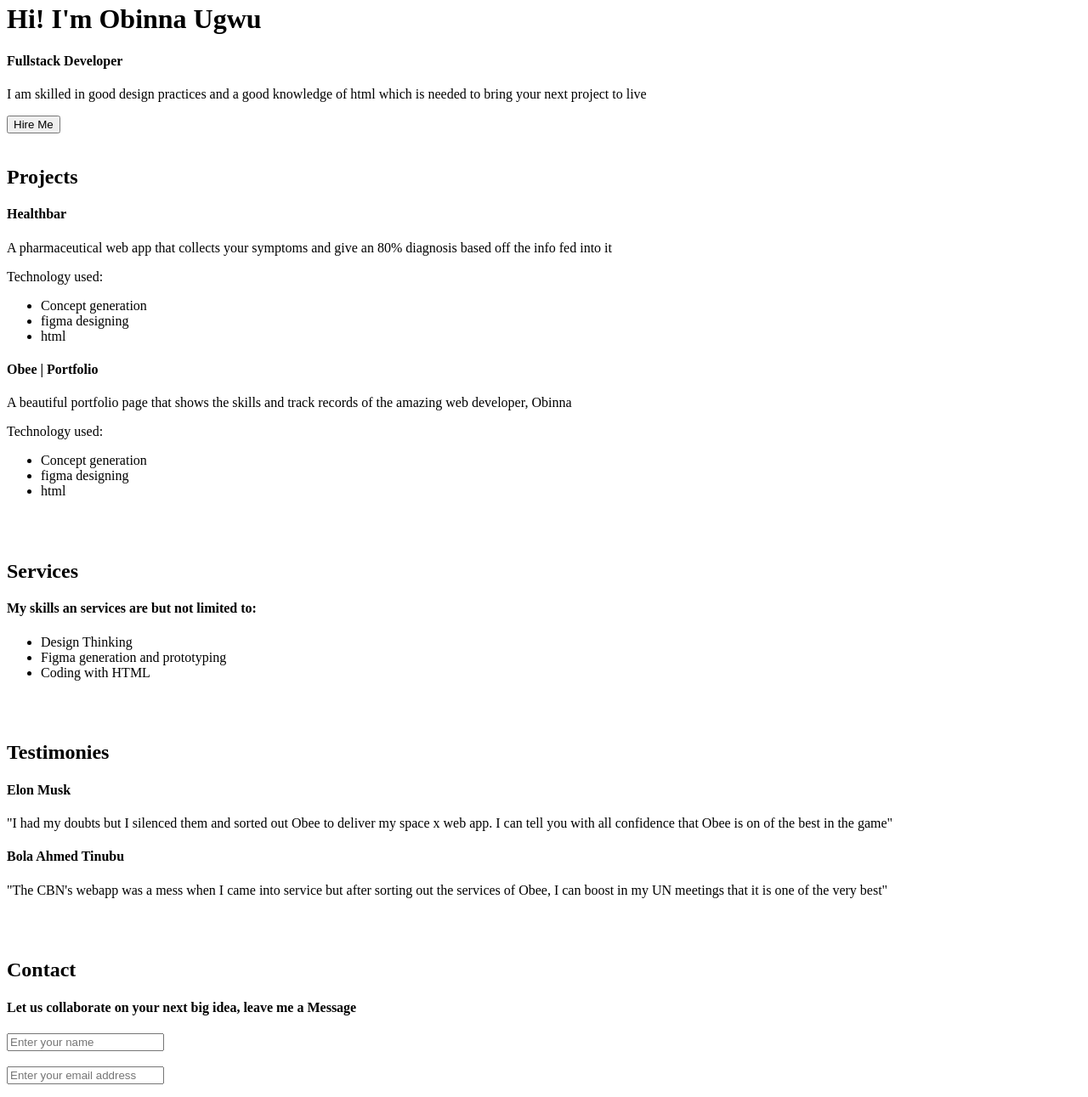
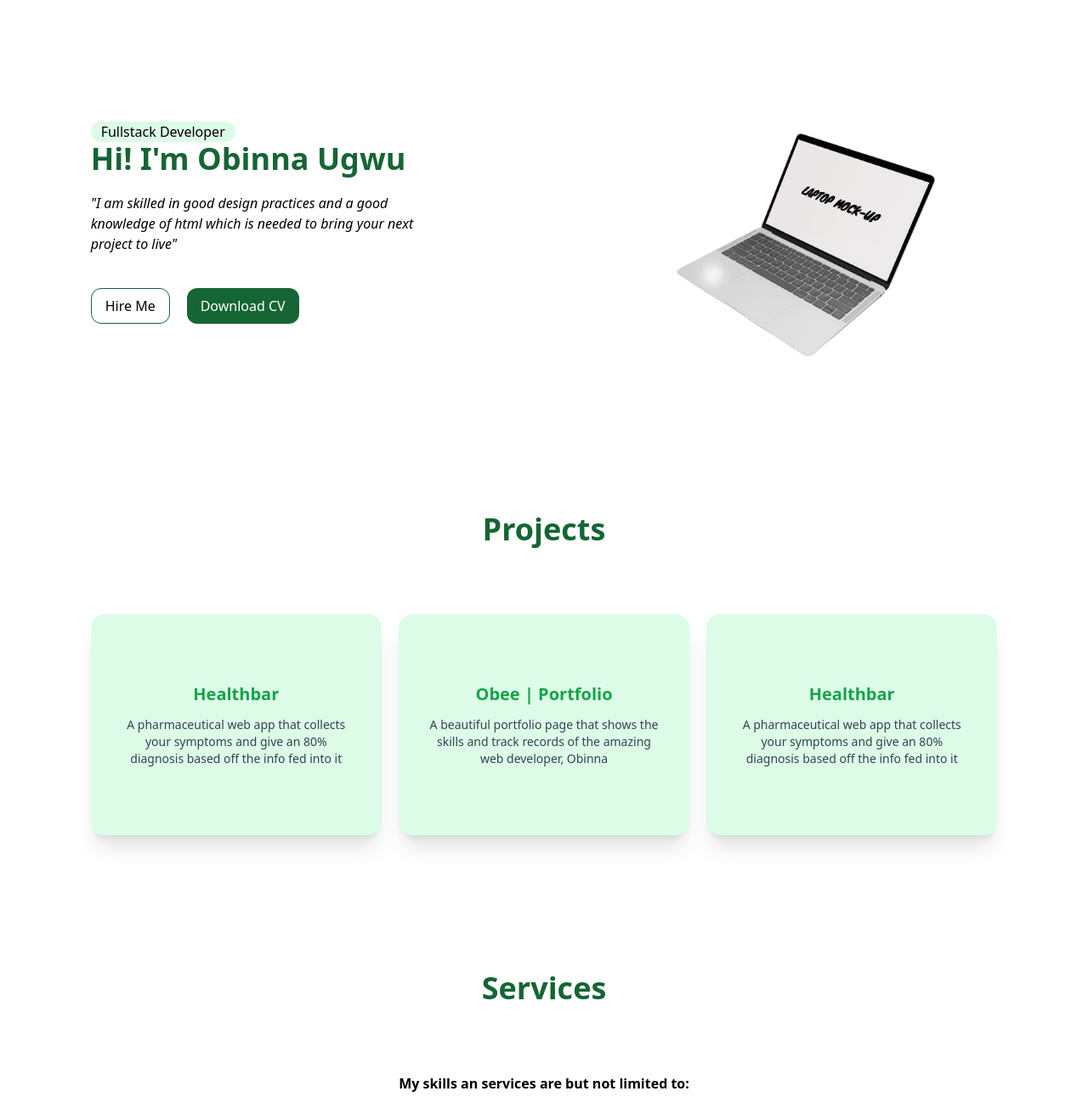
Before and after one commit to obeespace/portfolio_obee, a plain HTML site: page index.html in a window 1280 px wide. Shown: the part 17-1308 px from the top of the page at 85% size. Drawn offline with nearby package versions, Linux system fonts and the light colour scheme.

Commit message:
css added

```diff
--- a/index.html
+++ b/index.html
@@ -3,52 +3,77 @@
   <head>
     <meta charset="UTF-8" />
     <meta name="viewport" content="width=device-width, initial-scale=1.0" />
+    <script src="https://cdn.tailwindcss.com"></script>
     <title>Obee | Portfolio</title>
   </head>
   <body>
-    <h1>Hi! I'm Obinna Ugwu</h1>
-    <h4>Fullstack Developer</h4>
-    <p>
-      I am skilled in good design practices and a good knowledge of html which
-      is needed to bring your next project to live
+    <div class="mx-auto w-5/6 my-40 lg:flex">
+      <div class="">
+        <h4 class="px-3 bg-green-100 rounded-2xl w-fit">Fullstack Developer</h4>
+        <h1 class="text-green-800 text-4xl font-bold">Hi! I'm Obinna Ugwu</h1>
+
+        <p class="lg:w-4/6 mt-5 italic">
+          "I am skilled in good design practices and a good knowledge of html
+          which is needed to bring your next project to live"
         </p>
+        <div class="flex gap-5">
+          <button
+            class="mt-10 border border-green-800 px-4 py-2 rounded-xl hover:bg-green-800 hover:text-white"
+          >
+            Hire Me
+          </button>
 
-    <button>Hire Me</button>
+          <button class="mt-10 bg-green-800 px-4 py-2 rounded-xl text-white">
+            Download CV
+          </button>
+        </div>
+      </div>
+      <div class="mt-20 lg:mt-0">
+        <img src="1459.png" />
+      </div>
+    </div>
 
-    <br /><br />
-    <h2>Projects</h2>
-    <h4>Healthbar</h4>
-    <p>
+    <div class="text-center">
+      <h2 class="text-green-800 text-4xl font-bold">Projects</h2>
+
+      <div class="lg:grid grid-cols-3 w-5/6 mx-auto mt-20 gap-5">
+        <div class="bg-green-100 rounded-2xl py-20 px-8 shadow-xl mb-10 lg:mb-0">
+          <h4 class="text-green-600 font-semibold text-xl mb-3">Healthbar</h4>
+          <p class="text-sm text-gray-700">
             A pharmaceutical web app that collects your symptoms and give an 80%
             diagnosis based off the info fed into it
           </p>
-    <label>Technology used:</label>
-    <ul>
-      <li>Concept generation</li>
-      <li>figma designing</li>
-      <li>html</li>
-    </ul>
+        </div>
 
-    <h4>Obee | Portfolio</h4>
-    <p>
-      A beautiful portfolio page that shows the skills and track records of the
-      amazing web developer, Obinna
+        <div class="bg-green-100 rounded-2xl py-20 px-8 shadow-xl mb-10 lg:mb-0">
+          <h4 class="text-green-600 font-semibold text-xl mb-3">
+            Obee | Portfolio
+          </h4>
+          <p class="text-sm text-gray-700">
+            A beautiful portfolio page that shows the skills and track records
+            of the amazing web developer, Obinna
           </p>
-    <label>Technology used:</label>
-    <ul>
-      <li>Concept generation</li>
-      <li>figma designing</li>
-      <li>html</li>
-    </ul>
+        </div>
 
-    <br /><br />
-    <h2>Services</h2>
-    <h4>My skills an services are but not limited to:</h4>
+        <div class="bg-green-100 rounded-2xl py-20 px-8 shadow-xl mb-10 lg:mb-0">
+          <h4 class="text-green-600 font-semibold text-xl mb-3">Healthbar</h4>
+          <p class="text-sm text-gray-700">
+            A pharmaceutical web app that collects your symptoms and give an 80%
+            diagnosis based off the info fed into it
+          </p>
+        </div>
+      </div>
+    </div>
+
+    <div class="text-center my-40 w-5/6 mx-auto">
+    <h2 class="text-green-800 text-4xl font-bold">Services</h2>
+    <h4 class="mt-20 font-semibold">My skills an services are but not limited to:</h4>
     <ul>
       <li>Design Thinking</li>
       <li>Figma generation and prototyping</li>
       <li>Coding with HTML</li>
     </ul>
+  </div>
 
     <br /><br />
     <h2>Testimonies</h2>
@@ -65,17 +90,27 @@
       the very best"
     </p>
 
-    <br><br>
+    <br /><br />
     <h2>Contact</h2>
     <h4>Let us collaborate on your next big idea, leave me a Message</h4>
     <form>
-        <input type="text" placeholder="Enter your name" name="name" required/><br><br>
-        <input type="email" placeholder="Enter your email address" name="email" required/><br><br>
-        <textarea cols="40" rows="20" required></textarea><br><br>
+      <input
+        type="text"
+        placeholder="Enter your name"
+        name="name"
+        required
+      /><br /><br />
+      <input
+        type="email"
+        placeholder="Enter your email address"
+        name="email"
+        required
+      /><br /><br />
+      <textarea cols="40" rows="20" required></textarea><br /><br />
       <button>Send Message</button>
     </form>
 
-    <br><br>
+    <br /><br />
     <footer>Obee 2024</footer>
   </body>
 </html>
```
Also changed, not shown: 1458.jpg (added), 1459.png (added). Lines whose indentation alone changed are shown as unchanged.
